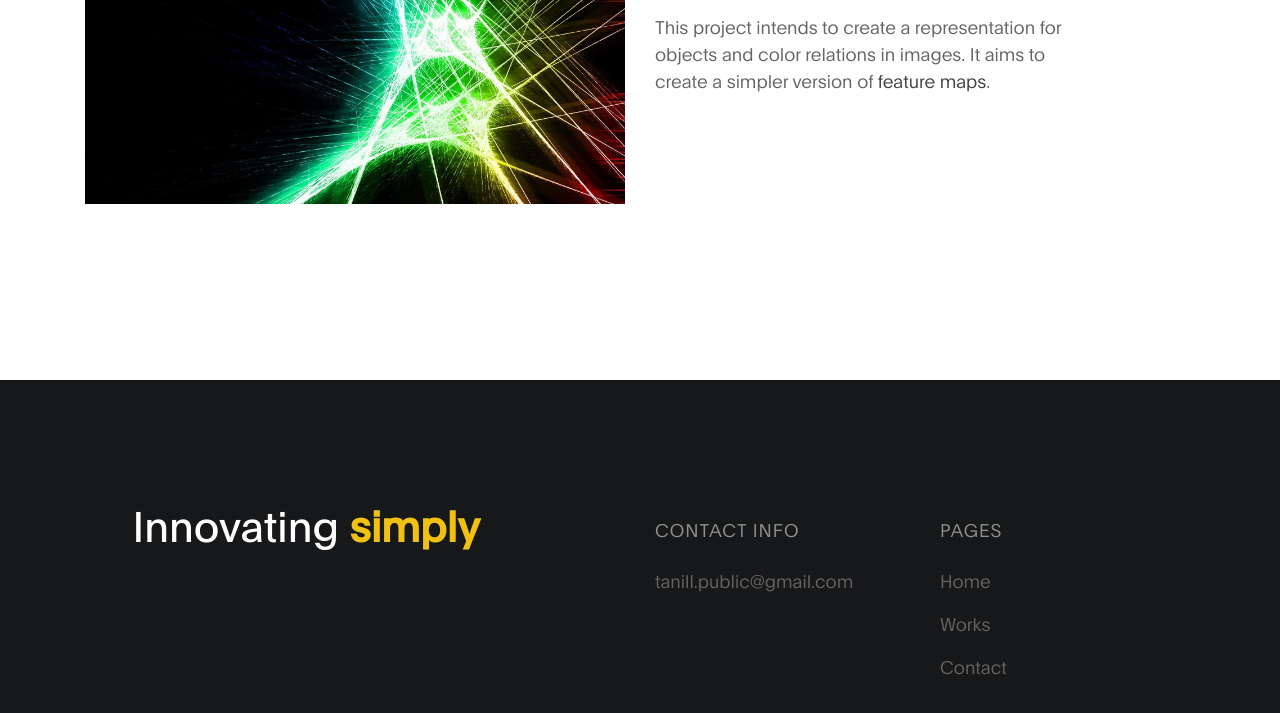
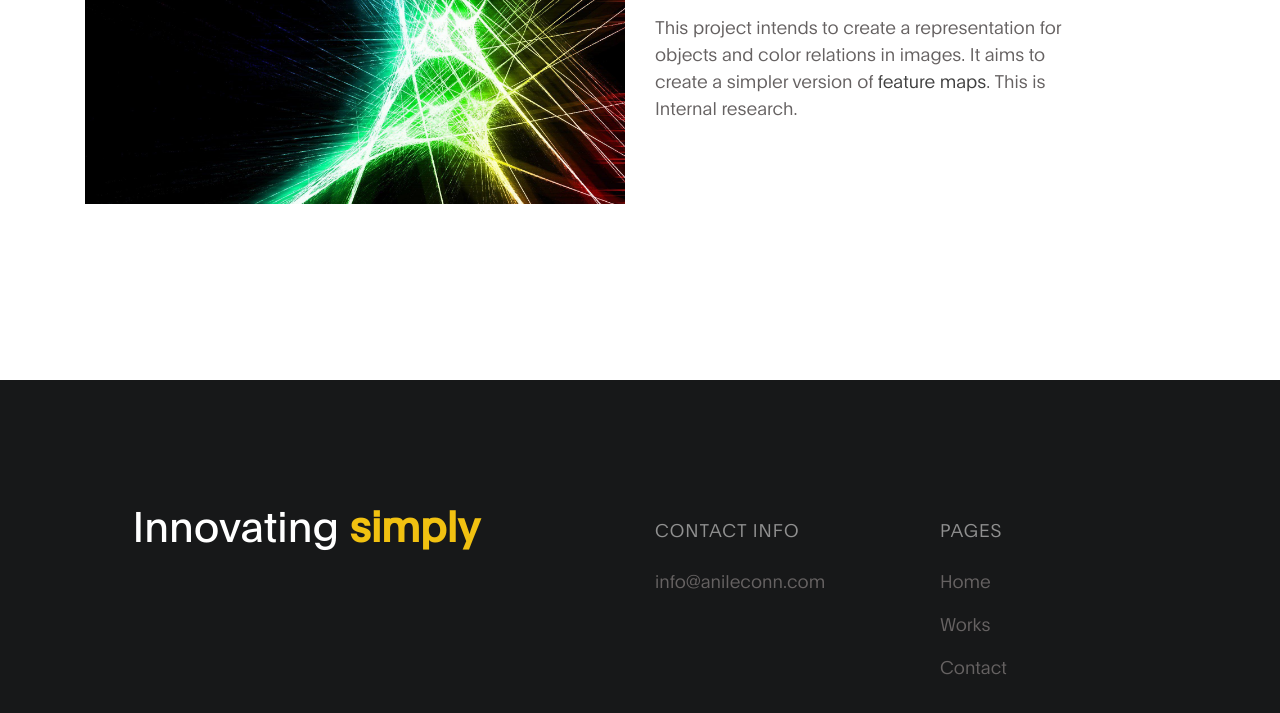
Before and after one commit to anileconn/anileconn.github.io, a plain HTML site: page project/netangular/details.html in a window 1280 px wide. Shown: the part 649-1362 px from the top of the page. Drawn offline with Linux system fonts and the light colour scheme.

Commit message:
Update details.html

```diff
--- a/project/netangular/details.html
+++ b/project/netangular/details.html
@@ -89,6 +89,7 @@ ANILECONN
 
                       <p class="mt-3 mb-4">This project intends to create a representation for objects and color relations in images.
                         It aims to create a simpler version of <a href="https://medium.com/@saba99/feature-map-35ba7e6c689e">feature maps</a>.
+			This is Internal research.
                       </p>
                     </div>
                </div>
@@ -106,7 +107,7 @@ ANILECONN
           <div class="col-lg-3 col-md-6 col-12" data-aos="fade-up" data-aos-delay="200">
             <h4 class="my-4">Contact Info</h4>
 
-            <p>tanill.public@gmail.com</p>
+            <p>info@anileconn.com</p>
           </div>
 
           <div class="col-lg-3 col-md-6 col-12" data-aos="fade-up" data-aos-delay="300">
```
